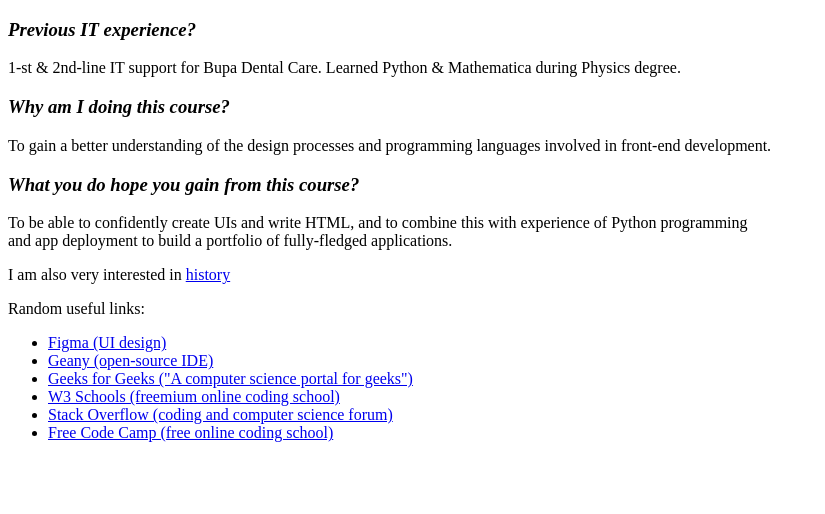
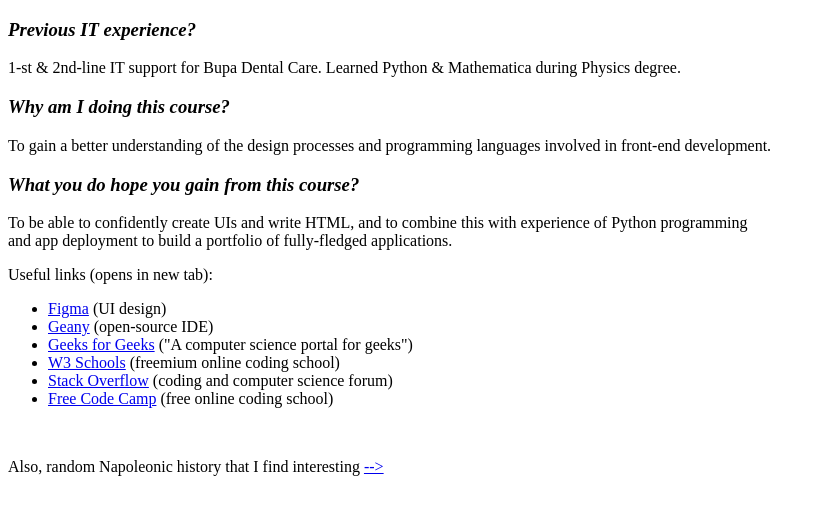
Before and after one commit to ElijahTownley/ClickStart_ET, a plain HTML site: page index.html in a window 1280 px wide. Shown: the whole page, without its empty margins (0-825 px from the left). Drawn offline with Linux system fonts and the light colour scheme.

Commit message:
Add files via upload

```diff
--- a/index.html
+++ b/index.html
@@ -18,24 +18,20 @@
 	combine this with experience of Python programming<br> and app
 	deployment to build a portfolio of fully-fledged applications.</p>
 
-	<p>I am also very interested in <a href="page2.html">history</a></p>
-
-	<p>Random useful links:</p>
+	<p>Useful links (opens in new tab):</p>
 	<ul>
-		<li><a href="https://www.figma.com/">Figma (UI design)</a></li>
-		<li><a href="https://www.geany.org/">Geany
-		(open-source IDE)</a></li>
-		<li><a href="https://www.geeksforgeeks.org/">Geeks for Geeks
-		("A computer science portal for geeks")</a></li>
-		<li><a href="https://www.w3schools.com/">W3 Schools (freemium
-		online coding school)</a></li>
-		<li><a href="https://stackoverflow.com/">Stack Overflow
-		(coding and computer science forum)</a></li>
-		<li><a href="https://www.freecodecamp.org/">Free Code Camp
-		(free online coding school)</a></li>
+		<li><a href="https://www.figma.com/" target="_blank">Figma</a> (UI design)</li>
+		<li><a href="https://www.geany.org/" target="_blank">Geany</a> (open-source IDE)</li>
+		<li><a href="https://www.geeksforgeeks.org/" target="_blank">Geeks for Geeks</a> ("A computer science portal for geeks")</li>
+		<li><a href="https://www.w3schools.com/" target="_blank">W3 Schools</a> (freemium
+		online coding school)</li>
+		<li><a href="https://stackoverflow.com/" target="_blank">Stack Overflow</a> (coding and computer science forum)</li>
+		<li><a href="https://www.freecodecamp.org/" target="_blank">Free Code Camp</a> (free online coding school)</li>
 	</ul>
 	<br>
 
+	<p>Also, random Napoleonic history that I find
+	 interesting <a href="page2.html">--></a></p>
 
 </body>
 
```
Also changed, not shown: page2.html (+11 -11 lines).
